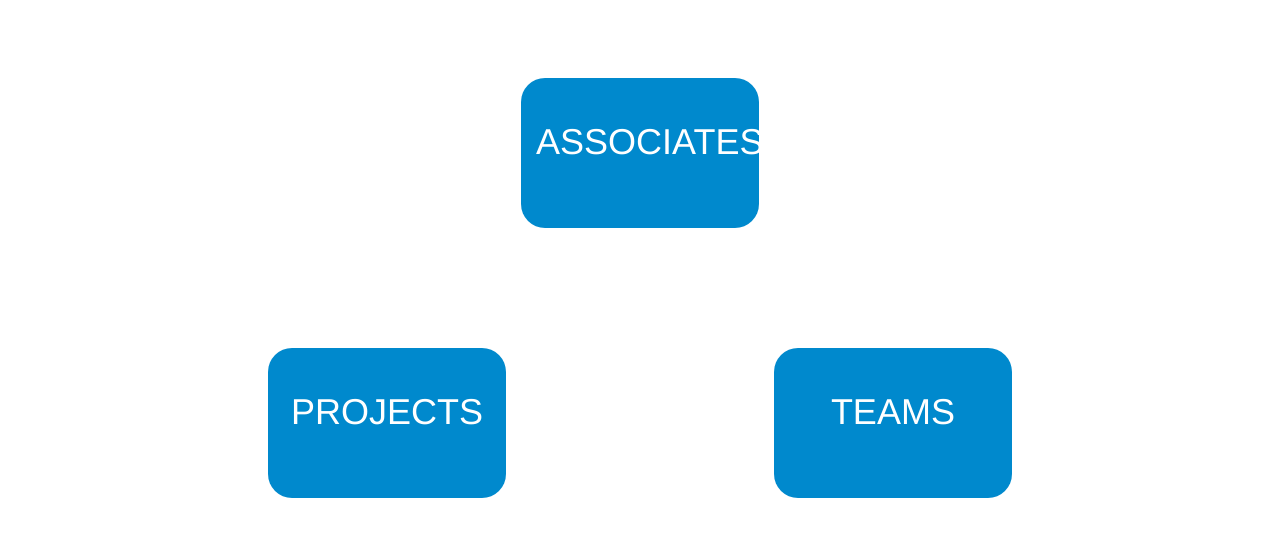
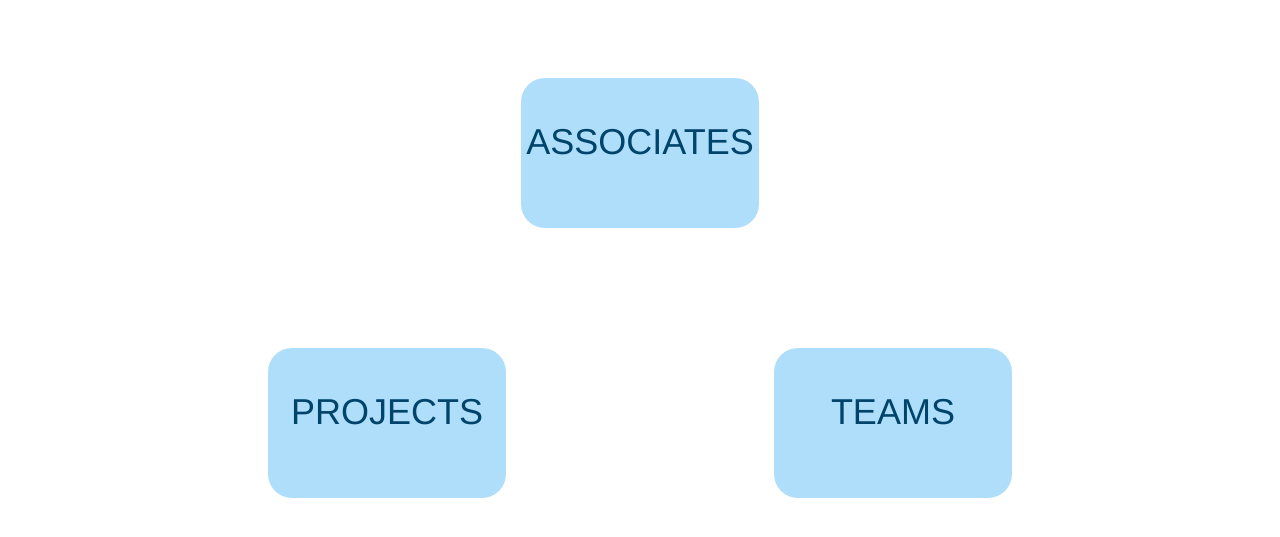
Before and after one commit to ShammyE/agileTeam, a website: page app/index.html in a window 1280 px wide. Shown: the part 67-604 px from the top of the page. Drawn offline with nearby package versions, Linux system fonts and the light colour scheme; some packages are replaced by stand-ins of ours; files that its build step writes are made by us from their sources.

Commit message:
More Css

```diff
--- a/app/views/main.component.html
+++ b/app/views/main.component.html
@@ -5,15 +5,8 @@
   <center>
     <div class="row">
       <div class="col-lg-6 col-lg-offset-3">
-        <a href="#!/associates" style = "text-decoration:none;">
-          <div class="container" style="height:150px; width:50%;background-color:#0089CD;color:white;-webkit-border-top-right-radius: 24px;
-          -webkit-border-top-left-radius: 24px;
-          -moz-border-top-right-radius: 24px;
-          -moz-border-top-left-radius: 24px;
-          -webkit-border-bottom-right-radius: 24px;
-          -webkit-border-bottom-left-radius: 24px;
-          -moz-border-bottom-right-radius: 24px;
-          -moz-border-bottom-left-radius: 24px;padding-top:5%;padding-bottom:10%">
+        <a href="#!/associates" style="text-decoration:none;">
+          <div class="fakeButton">
             <h1>ASSOCIATES</h1>
           </div>
         </a>
@@ -28,29 +21,15 @@
 
     <div class="row">
       <div class="col-lg-6">
-        <a href="#!/projects" style = "text-decoration:none;">
-          <div class="container" style="height:150px; width:50%;background-color:#0089CD;color:white;-webkit-border-top-right-radius: 24px;
-          -webkit-border-top-left-radius: 24px;
-          -moz-border-top-right-radius: 24px;
-          -moz-border-top-left-radius: 24px;
-          -webkit-border-bottom-right-radius: 24px;
-          -webkit-border-bottom-left-radius: 24px;
-          -moz-border-bottom-right-radius: 24px;
-          -moz-border-bottom-left-radius: 24px;padding-top:5%;padding-bottom:10%">
+        <a href="#!/projects" style="text-decoration:none;">
+          <div class="fakeButton">
             <h1>PROJECTS</h1>
           </div>
         </a>
       </div>
       <div class="col-lg-6">
-        <a href="#!/teams" style = "text-decoration:none;">
-          <div class="container" style="height:150px; width:50%;background-color:#0089CD;color:white;-webkit-border-top-right-radius: 24px;
-          -webkit-border-top-left-radius: 24px;
-          -moz-border-top-right-radius: 24px;
-          -moz-border-top-left-radius: 24px;
-          -webkit-border-bottom-right-radius: 24px;
-          -webkit-border-bottom-left-radius: 24px;
-          -moz-border-bottom-right-radius: 24px;
-          -moz-border-bottom-left-radius: 24px;padding-top:5%;padding-bottom:10%">
+        <a href="#!/teams" style="text-decoration:none;">
+          <div class="fakeButton">
             <h1>TEAMS</h1>
           </div>
         </a>
@@ -60,12 +39,24 @@
 
 
   <style>
-    .btn-xlarge {
-      padding: 18px 28px;
-      font-size: 35px; //change this to your desired size
-      line-height: normal;
-      -webkit-border-radius: 8px;
-      -moz-border-radius: 8px;
-      border-radius: 8px;
+    .fakeButton {
+      height: 150px;
+      width: 50%;
+      background-color: #aedef9;
+      color: #00446B;
+      -webkit-border-top-right-radius: 24px;
+      -webkit-border-top-left-radius: 24px;
+      -moz-border-top-right-radius: 24px;
+      -moz-border-top-left-radius: 24px;
+      -webkit-border-bottom-right-radius: 24px;
+      -webkit-border-bottom-left-radius: 24px;
+      -moz-border-bottom-right-radius: 24px;
+      -moz-border-bottom-left-radius: 24px;
+      padding-top: 5%;
+      padding-bottom: 10%
+    }
+    .fakeButton:hover {
+      background-color: #00446B;
+      color: white;
     }
   </style>
```
Also changed, not shown: app/views/teamDetail.component.html (+1 -1 lines), app/views/teams.component.html (+4 -4 lines).
